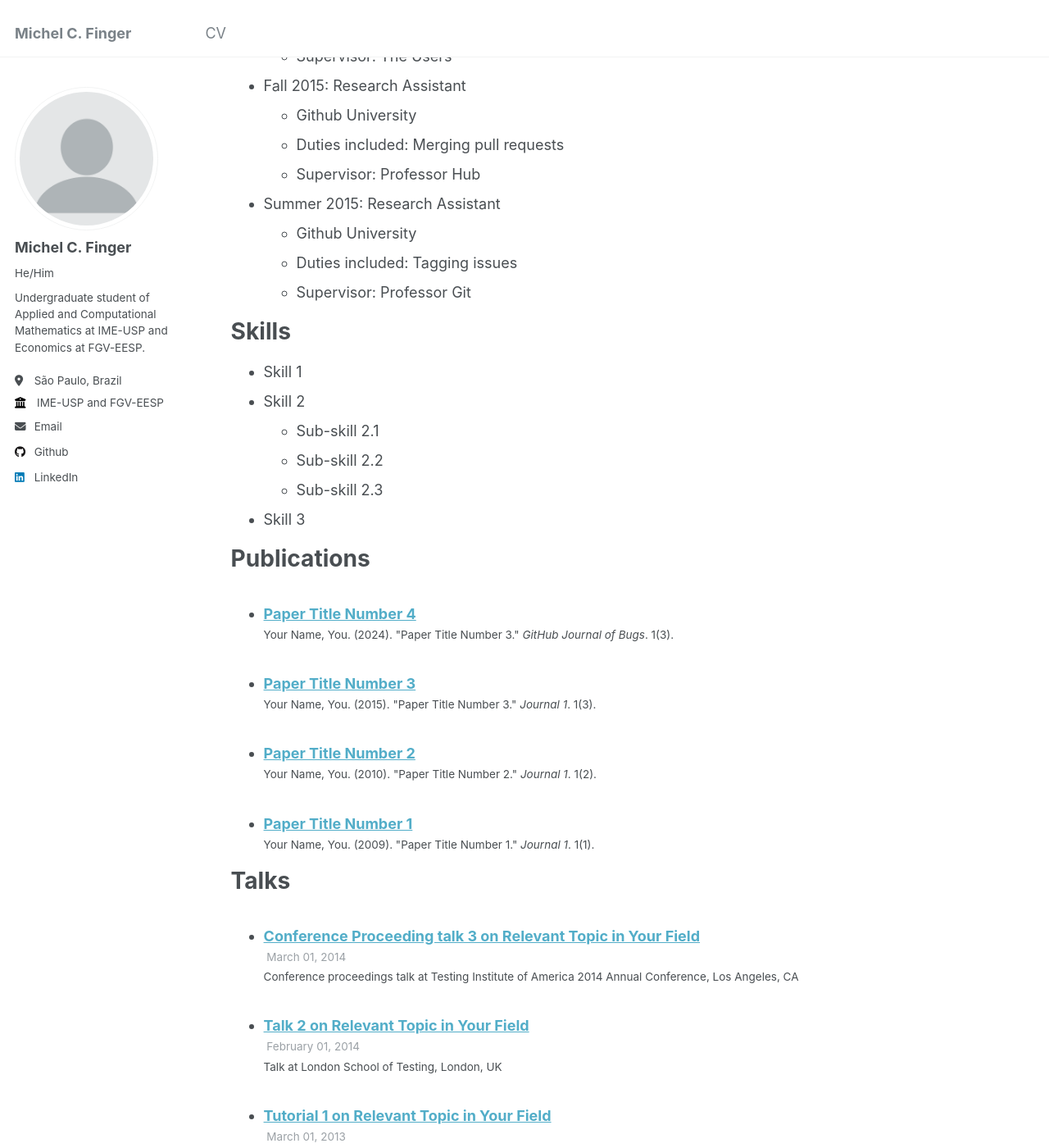
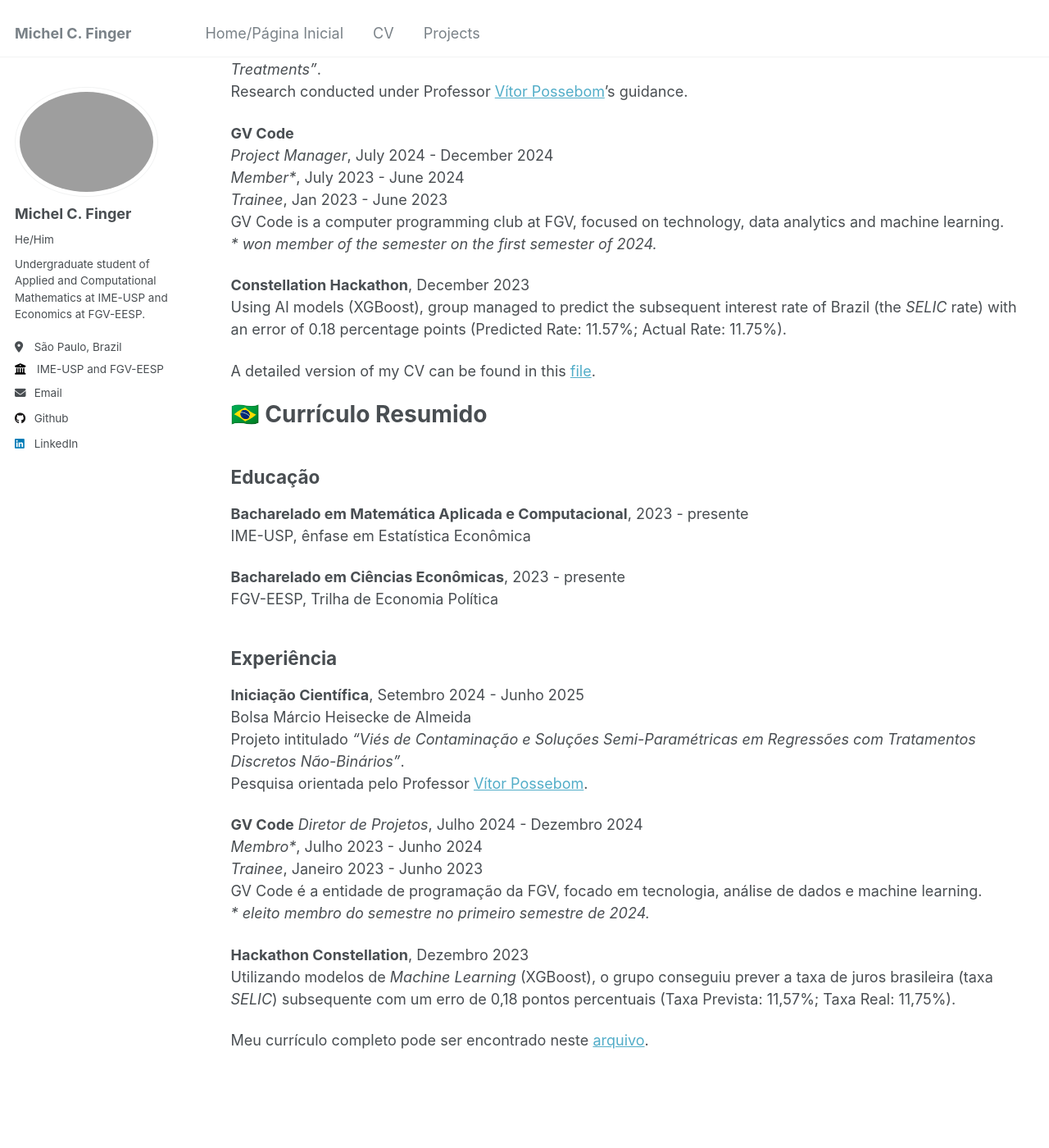
Before and after one commit to Micsifin/micsifin.github.io, a Jekyll site: the page built from _pages/cv.md, in a window 1280 px wide and 1400 px high, scrolled down 503 px. Shown: the whole window at 82% size. Built offline with Jekyll 4.4.1, drawn with Linux system fonts in a browser that asks for light colours; some of the changed text lies outside the part shown.

Commit message:
Website in English, 1st working paper

```diff
--- a/_config.yml
+++ b/_config.yml
@@ -21,7 +21,7 @@ repository               : "micsifin/micsifin.github.io"
 #               Additional customization can be done by editing /_includes/author-profile.html
 author:
   # Biographic information
-  avatar           : "profile.png"
+  avatar           : "FotoLinkedIn.jpeg"
   name             : "Michel C. Finger"
   pronouns         : "He/Him" # example: "she/her"
   bio              : "Undergraduate student of Applied and Computational Mathematics at IME-USP and Economics at FGV-EESP."
--- a/_data/navigation.yml
+++ b/_data/navigation.yml
@@ -5,8 +5,14 @@
 # prevent it from being included in the site.
 
 main:
-  #- title: "Publications"
-  #  url: /publications/
+  - title: "Home/Página Inicial"
+    url: /
+
+  - title: "CV"
+    url: /files/Undergraduate_CV__english_-1.pdf
+
+  - title: "Projects"
+    url: /projects/
 
   #- title: "Talks"
   #  url: /talks/
@@ -20,8 +26,5 @@ main:
   #- title: "Educational" # mudar nome para educação ou algo do gênero
   #  url: /educational-material/
 
-  - title: "CV"
-    url: /cv/
-
   #- title: "Guide"
   #  url: /markdown/
--- a/_pages/cv.md
+++ b/_pages/cv.md
@@ -9,58 +9,60 @@ redirect_from:
 
 {% include base_path %}
 
-2 versions, one in English and one in Portugues. In the .md file, a smaller version, and in the pdf the full version. Make 2 pdfs: one in Portuguese, and one in English.
+# 🇺🇸 Short CV
 
-Education
-======
-* Ph.D in Version Control Theory, GitHub University, 2018 (expected)
-* M.S. in Jekyll, GitHub University, 2014
-* B.S. in GitHub, GitHub University, 2012
+## Education
 
-Work experience
-======
-* Spring 2024: Academic Pages Collaborator
-  * Github University
-  * Duties includes: Updates and improvements to template
-  * Supervisor: The Users
+**BSc in Applied and Computational Mathematics**, 2023 - present <br>
+IME-USP, emphasis in Statistical Economics
 
-* Fall 2015: Research Assistant
-  * Github University
-  * Duties included: Merging pull requests
-  * Supervisor: Professor Hub
+**BA in Economics**, 2023 - present <br>
+FGV-EESP, specialization in Political Economy
 
-* Summer 2015: Research Assistant
-  * Github University
-  * Duties included: Tagging issues
-  * Supervisor: Professor Git
+## Experience
 
-Skills
-======
-* Skill 1
-* Skill 2
-  * Sub-skill 2.1
-  * Sub-skill 2.2
-  * Sub-skill 2.3
-* Skill 3
+**Undergraduate Research Scholar**, September 2024 - June 2025 <br>
+Márcio Heisecke de Almeida Scientific Initiation Grant <br>
+Project titled _"Contamination Bias and Semi-Parametric Solutions in Regressions with Discrete Non-Binary Treatments"_. <br>
+Research conducted under Professor [Vítor Possebom](https://sites.google.com/site/vitorapossebom/about-me)'s guidance.
 
-Publications
-======
-  <ul>{% for post in site.publications reversed %}
-    {% include archive-single-cv.html %}
-  {% endfor %}</ul>
+**GV Code** <br>
+_Project Manager_, July 2024 - December 2024 <br>
+_Member*_, July 2023 - June 2024 <br>
+_Trainee_, Jan 2023 - June 2023 <br>
+GV Code is a computer programming club at FGV, focused on technology, data analytics and machine learning. <br>
+_* won member of the semester on the first semester of 2024._
 
-Talks
-======
-  <ul>{% for post in site.talks reversed %}
-    {% include archive-single-talk-cv.html  %}
-  {% endfor %}</ul>
+**Constellation Hackathon**, December 2023 <br>
+Using AI models (XGBoost), group managed to predict the subsequent interest rate of Brazil (the _SELIC_ rate) with an error of 0.18 percentage points (Predicted Rate: 11.57%; Actual Rate: 11.75%).
 
-Teaching
-======
-  <ul>{% for post in site.teaching reversed %}
-    {% include archive-single-cv.html %}
-  {% endfor %}</ul>
+A detailed version of my CV can be found in this [file](/files/MichelFinger_CV_ENG.pdf).
 
-Service and leadership
-======
-* Currently signed in to 43 different slack teams
+# 🇧🇷 Currículo Resumido
+
+## Educação
+
+**Bacharelado em Matemática Aplicada e Computacional**, 2023 - presente <br>
+IME-USP, ênfase em Estatística Econômica
+
+**Bacharelado em Ciências Econômicas**, 2023 - presente <br>
+FGV-EESP, Trilha de Economia Política
+
+## Experiência
+
+**Iniciação Científica**, Setembro 2024 - Junho 2025 <br>
+Bolsa Márcio Heisecke de Almeida <br>
+Projeto intitulado _"Viés de Contaminação e Soluções Semi-Paramétricas em Regressões com Tratamentos Discretos Não-Binários"_. <br>
+Pesquisa orientada pelo Professor [Vítor Possebom](https://sites.google.com/site/vitorapossebom/about-me).
+
+**GV Code**
+_Diretor de Projetos_, Julho 2024 - Dezembro 2024 <br>
+_Membro*_, Julho 2023 - Junho 2024 <br>
+_Trainee_, Janeiro 2023 - Junho 2023 <br>
+GV Code é a entidade de programação da FGV, focado em tecnologia, análise de dados e machine learning. <br>
+_* eleito membro do semestre no primeiro semestre de 2024._
+
+**Hackathon Constellation**, Dezembro 2023 <br>
+Utilizando modelos de _Machine Learning_ (XGBoost), o grupo conseguiu prever a taxa de juros brasileira (taxa _SELIC_) subsequente com um erro de 0,18 pontos percentuais (Taxa Prevista: 11,57%; Taxa Real: 11,75%).
+
+Meu currículo completo pode ser encontrado neste [arquivo](/files/MichelFInger_CV_PTBR.pdf).
```
Also changed, not shown: _pages/about.md (+3 -28 lines), _pages/org.md (added, +17 -0 lines), _pages/projects.md (added, +12 -0 lines), images/FotoChezMichou_v2.jpeg (added), 3 other files.
